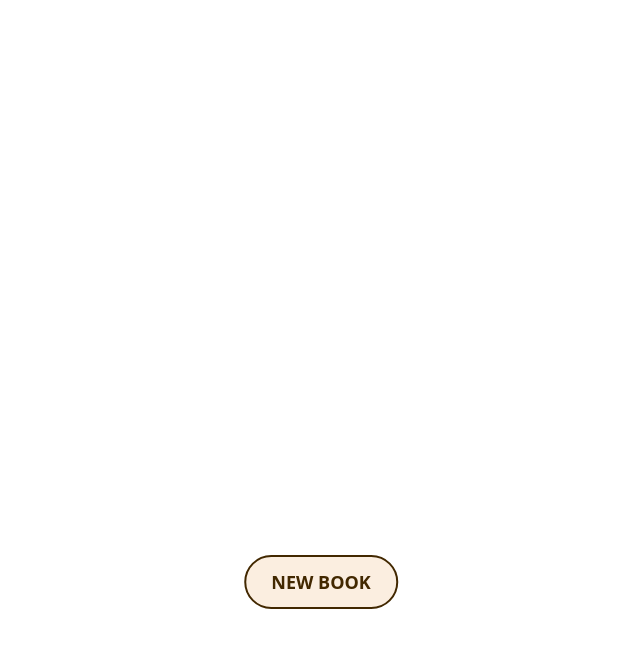
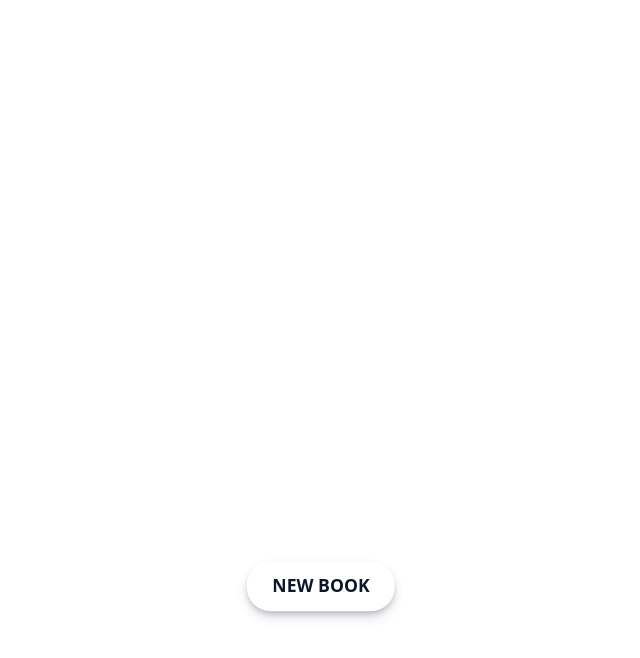
Before and after one commit to Tahahosseini/library, a plain HTML site: page index.html in a window 1280 px wide. Shown: the part 84-742 px from the top of the page, without its empty margins (319-959 px from the left). Drawn offline with Linux system fonts and the light colour scheme.

Commit message:
Fix a bug

```diff
--- a/index.html
+++ b/index.html
@@ -15,7 +15,7 @@
         <section>
 
         </section>
-        <button class="button-74" role="button">NEW BOOK</button>
+        <button class="button-74 btn" role="button">NEW BOOK</button>
     </main>
 
 
--- a/script.js
+++ b/script.js
@@ -1,4 +1,5 @@
 const section = document.querySelector("section")
+const button = document.querySelector(".btn")
 const myLibrary = [];
 
 
@@ -20,9 +21,14 @@ function addBookToLibrary() {
     let newBook = new Book(title, author, pages, statusBoolean)
     myLibrary.push(newBook)
 
+    let bookCard;
+    let bookTitle;
     myLibrary.forEach((book) => {
-        const bookCard = document.createElement("div")
-        const bookTitle = document.createElement("h2")
+        if (bookCard && bookTitle) {
+            section.removeChild(bookCard)
+        }
+        bookCard = document.createElement("div")
+        bookTitle = document.createElement("h2")
         bookCard.classList.toggle("card")
         bookTitle.textContent = book.title
         section.appendChild(bookCard)
@@ -30,4 +36,6 @@ function addBookToLibrary() {
     })
 }
 
-// addBookToLibrary()
+button.addEventListener("click", () => {
+    addBookToLibrary()
+})
--- a/style.css
+++ b/style.css
@@ -50,30 +50,35 @@ section {
 }
 
 .button-74 {
-    background-color: #fbeee0;
-    border: 2px solid #422800;
-    border-radius: 30px;
-    color: #422800;
+    background-color: #fff;
+    border: 0 solid #e2e8f0;
+    border-radius: 1.5rem;
+    box-sizing: border-box;
+    color: #0d172a;
     cursor: pointer;
     display: inline-block;
+    font-size: 1.1rem;
     font-weight: 600;
-    font-size: 18px;
-    padding: 0 18px;
-    line-height: 50px;
+    line-height: 1;
+    padding: 1rem 1.6rem;
     text-align: center;
-    text-decoration: none;
+    text-decoration: none #0d172a solid;
+    text-decoration-thickness: auto;
+    transition: all .1s cubic-bezier(.4, 0, .2, 1);
+    box-shadow: rgba(50, 50, 93, 0.25) 0px 6px 12px -2px, rgba(0, 0, 0, 0.3) 0px 3px 7px -3px;
     user-select: none;
     -webkit-user-select: none;
     touch-action: manipulation;
 }
 
 .button-74:hover {
-    background-color: #fff;
+    background-color: #1e293b;
+    color: #fff;
 }
 
 @media (min-width: 768px) {
-    .button-74 {
-        min-width: 120px;
-        padding: 0 25px;
+    .button-81 {
+        font-size: 1.125rem;
+        padding: 1rem 2rem;
     }
 }
```
